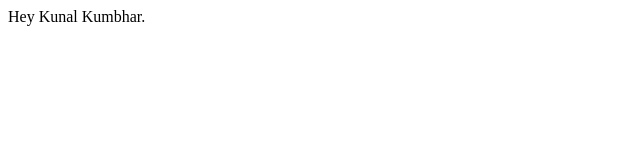
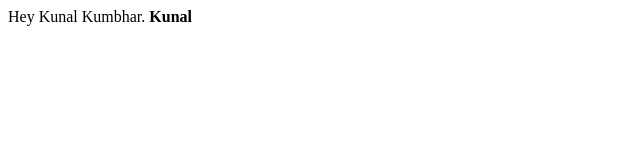
Before and after one commit to kunalkumbhar12/project1, a plain HTML site: page index.html in a window 1280 px wide. Shown: the full height of the page, 0-640 px from the left. Drawn offline with Linux system fonts and the light colour scheme.

Commit message:
bold added

```diff
--- a/index.html
+++ b/index.html
@@ -7,5 +7,6 @@
 </head>
 <body>
     Hey Kunal Kumbhar.
+    <B>Kunal</B>
 </body>
 </html>
```
